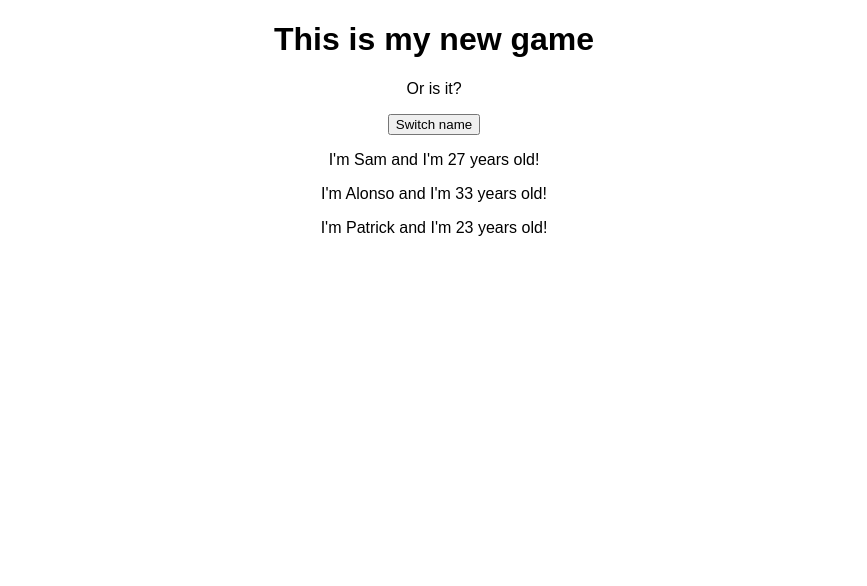
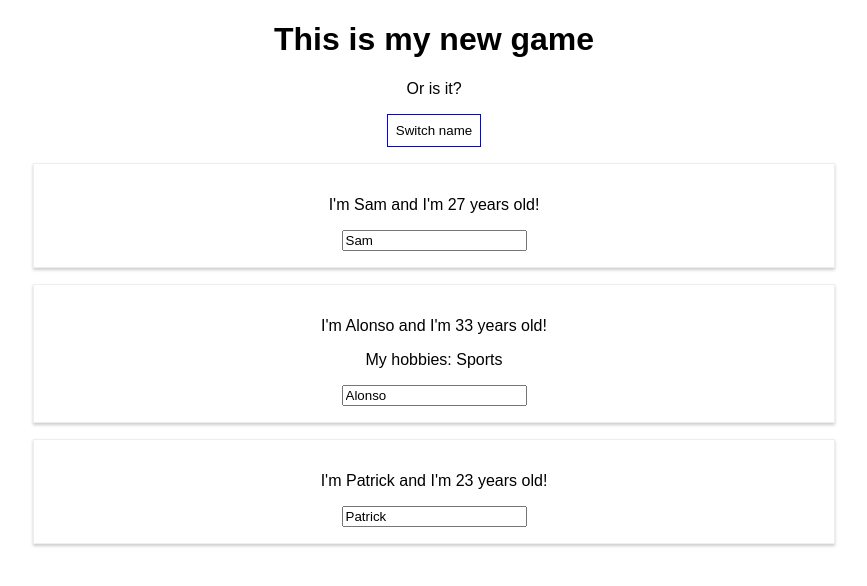
Before and after one commit to likealonso/new_game, a React (Create React App) app: page / in a window 1280 px wide. Shown: the top 586 px of the page, without its empty margins (206-1073 px from the left). Built offline with nearby package versions, Linux system fonts and the light colour scheme.

Commit message:
e handlers and styling

```diff
--- a/src/App.js
+++ b/src/App.js
@@ -12,25 +12,58 @@
     otherState: 'whatever'
   }
 
-  switchNameHandler = () => {
+  switchNameHandler = (newName) => {
     this.setState({
       persons: [
-        { name: 'Eric', age: 30 },
+        { name: newName, age: 30 },
         { name: 'Alonso', age: 33 },
         { name: 'Patrick', age: 24 },
       ]
     })
   }
 
+  nameChangedHandler = (event) => {
+    this.setState({
+      persons: [
+        { name: 'Sam', age: 27 },
+        { name: event.target.value, age: 33 },
+        { name: 'Patrick', age: 23 },
+      ]
+    })
+
+  }
+
   render() {
+    const style = {
+      backgroundColor: 'white',
+      font: 'Arial',
+      border: '1px solid blue',
+      padding: '8px',
+      cursor: 'pointer'
+    };
+
     return (
       <div className="App">
         <h1>This is my new game</h1>
         <p>Or is it?</p>
-        <button onClick={this.switchNameHandler}>Switch name</button>
-        <Person name={this.state.persons[0].name} age={this.state.persons[0].age}/>
-        <Person name={this.state.persons[1].name} age={this.state.persons[1].age}/>
-        <Person name={this.state.persons[2].name} age={this.state.persons[2].age}/>
+        <button
+          style={style}
+          onClick={ () =>this.switchNameHandler('Samuel') }>Switch name</button>
+        <Person
+          name={this.state.persons[0].name}
+          age={this.state.persons[0].age}
+        />
+        <Person
+          name={this.state.persons[1].name}
+          age={this.state.persons[1].age}
+          click={this.switchNameHandler.bind(this, 'Sam!!')}
+          changed={this.nameChangedHandler}>
+          My hobbies: Sports
+        </Person>
+        <Person
+          name={this.state.persons[2].name}
+          age={this.state.persons[2].age}
+        />
 
       </div>
 
--- /dev/null
+++ b/src/Person/Person.css
@@ -0,0 +1,8 @@
+.Person {
+    width: 60%;
+    margin: 16px auto;
+    border: 1px solid #eee;
+    box-shadow: 0 2px 3px #ccc;
+    padding: 16px;
+    text-align: center
+}
--- a/src/Person/Person.js
+++ b/src/Person/Person.js
@@ -1,10 +1,12 @@
 import React from 'react';
+import './Person.css'
 
-const person = (props) => {
+const person = ( props ) => {
     return (
-        <div>
-            <p>I'm {props.name} and I'm {props.age} years old!</p>
+        <div className="Person">
+            <p onClick={props.click}> I'm {props.name} and I'm {props.age} years old!</p>
             <p>{props.children}</p>
+            <input type='text' onChange={props.changed} value={props.name}/>
         </div>
     )
 }
```
